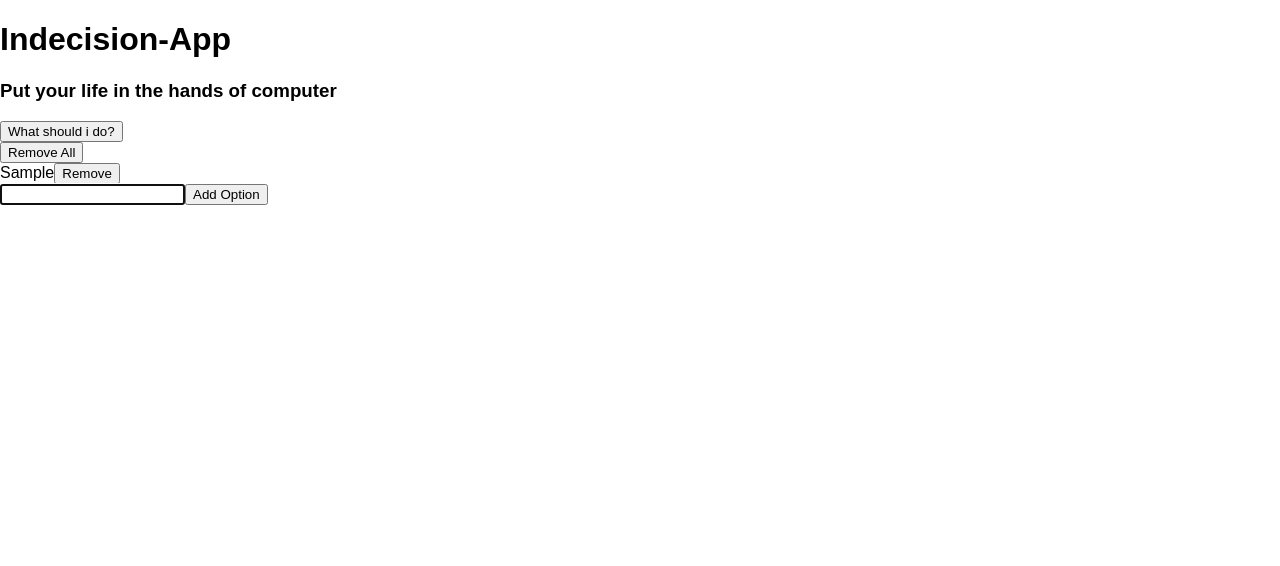
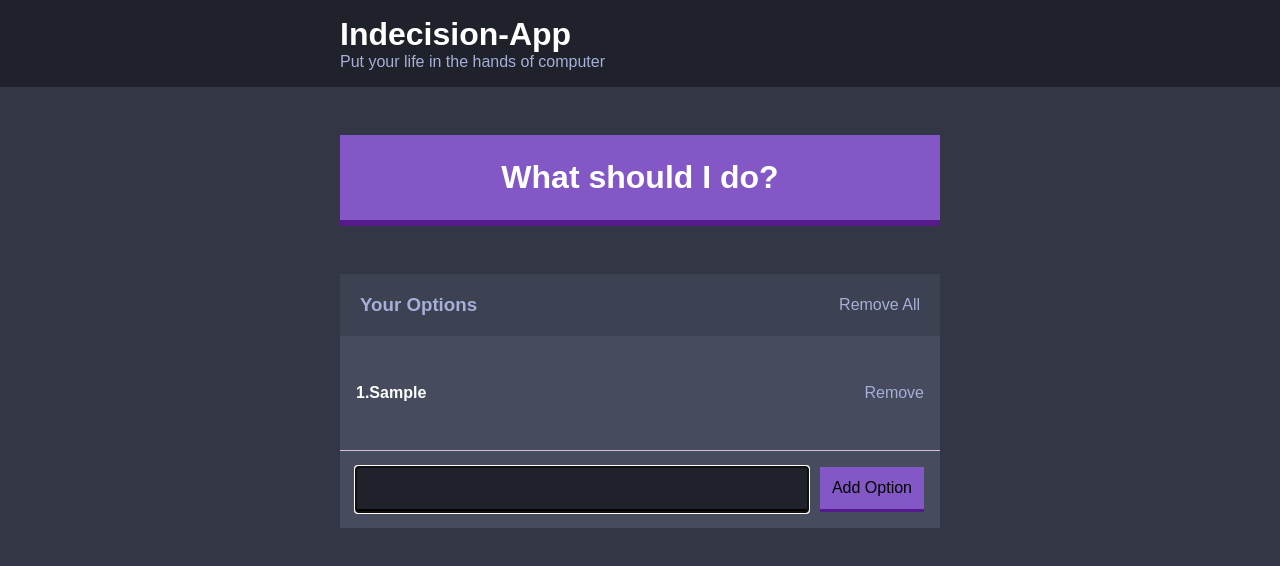
Before and after one commit to himanshush200599/Indecision, a React (Create React App) app: page / in a window 1280 px wide. Both pictures are taken after typing "Sample" into the empty fields and a click on the button "Add Option". Shown: the top 566 px of the page. Built offline with nearby package versions, Linux system fonts and the light colour scheme.

Commit message:
add third party modal and css styling

```diff
--- a/package.json
+++ b/package.json
@@ -3,8 +3,10 @@
   "version": "0.1.0",
   "private": true,
   "dependencies": {
+    "normalize.css": "^7.0.0",
     "react": "^16.4.2",
     "react-dom": "^16.4.2",
+    "react-modal": "^2.2.2",
     "react-scripts": "1.1.5"
   },
   "scripts": {
--- a/src/App.css
+++ b/src/App.css
@@ -0,0 +1,165 @@
+
+body{
+  font-family: Halvetica,Arial,sans-serif;
+  background: #333745;
+  font-size: 16px;
+}
+h1{
+  font-size: 16px;
+}
+.header{
+  background: #20222b;
+  margin-bottom: 48px;
+  padding:16px 0;
+  color:white;
+}
+.headertitle{
+  font-size: 32px;
+  margin:0;
+}
+.headersubtitle{
+  color:#a5afd7;
+  font-size: 16px;
+  font-weight: 500;
+  margin: 0;
+}
+.container{
+  max-width: 600px;
+  margin:0 auto;
+  padding: 0 16px;
+}
+
+.big-button{
+  background: #8357c5;
+  border:none;
+  border-bottom: 6px solid #551a8b;
+  color:white;
+  font-weight: bold;
+  font-size: 32px;
+  width:100%;
+  margin-bottom: 48px;
+  padding:24px;
+}
+.big-button:disabled{
+  opacity:.4;
+}
+button{
+  cursor:pointer;
+}
+button:disabled{
+  cursor:default;
+}
+.button{
+  background: #8357c5;
+  border:none;
+  border-bottom: 3px solid #551a8b;
+  font-weight: 500;
+  padding:12px;
+}
+.buttonlink{
+  background: none;
+  border:none;
+  color:#a5afd7;
+  padding:0;
+}
+.widget-header{
+  background: #3c4251;
+  color:#a5afd7;
+  padding:20px;
+  display:flex;
+  justify-content: space-between;
+}
+.widget-header-h3{
+  margin: 0;
+}
+
+.widget{
+  background:#464b5e;
+  margin-bottom: 48px;
+}
+.widget-message{
+  display: flex;
+  justify-content: center;
+  color: #a5afd7;
+  padding: 16px;
+  margin: 0;
+  border-bottom: 1px solid #D8BFD8;
+}
+.option{
+  border-bottom: 1px solid #d8bfd8;
+  display: flex;
+  justify-content: space-between;
+  padding:32px 16px;
+}
+.optiontext{
+  color:white;
+  font-weight: 800;
+  word-break: break-all;
+}
+.add-option-error{
+  color:#a5afd7;
+  font-style: italic;
+  padding: 0 16px;
+  margin: 16px 0 0 0 ;
+}
+.add-option{
+  display: flex;
+  flex-direction: column;
+  padding:16px;
+
+}
+.add-option-input{
+  flex-grow: 1;
+  background: #20222b;
+  border:none;
+  border-bottom: 3px solid black;
+  margin:0 0 12px 0;
+  color:white;
+  padding:12px;
+}
+.ReactModalPortal > div {
+  opacity: 0;
+}
+
+.ReactModalPortal .ReactModal__Overlay {
+  display: flex;
+  justify-content: center;
+  align-items: center;
+  transition: opacity 200ms ease-in-out;
+}
+
+.ReactModalPortal .ReactModal__Overlay--after-open {
+  opacity: 1;
+}
+
+.ReactModalPortal .ReactModal__Overlay--before-close {
+  opacity: 0;
+}
+
+.modal {
+  background: #464b5e;
+  color: white;
+  max-width: 300px;
+  outline: none;
+  padding: 32px;
+  text-align: center;
+}
+
+.modaltitle {
+  margin: 0 0 16px 0;
+}
+
+.modalbody {
+  margin: 0 0 32px 0;
+  font-size: 2rem;
+  font-weight: 300;
+  word-break: break-all;
+}
+@media (min-width:450px) {
+  .add-option{
+    flex-direction: row;
+  }
+.add-option-input{
+  margin: 0 12px 0 0;
+}
+}
--- a/src/App.js
+++ b/src/App.js
@@ -1,9 +1,11 @@
 import React, { Component } from 'react';
 import './App.css';
+import 'normalize.css/normalize.css';
 import Header from './Components/Header';
 import Action from './Components/Action';
 import AddOption from './Components/AddOption';
 import Options from './Components/Options';
+import OptionModal from './Components/OptionModal';
 //also we can pass default props toany componnet by defining by ComponentName.
 //defaultProps.
 class App extends Component {
@@ -13,8 +15,10 @@ class App extends Component {
     this.handleDeletesOption = this.handleDeletesOption.bind(this);
     this.handleAddOption = this.handleAddOption.bind(this);
     this.handlePick = this.handlePick.bind(this);
+    this.handleModalClose = this.handleModalClose.bind(this);
     this.state={
-      options :  []
+      options :  [],
+      selectedOption:undefined
     }
   }
   componentDidMount(){
@@ -27,6 +31,7 @@ class App extends Component {
 
     } catch (e) {
       //if try block does notr run then catch block, will execute.
+      console.log("Your app is fail here.local stoage doesnot work well")
     }
 
   }
@@ -39,6 +44,9 @@ class App extends Component {
 handleDeletesOptions(){
   this.setState(()=>({options:[] }));
 }
+handleModalClose(){
+  this.setState(()=>({selectedOption:undefined}))
+}
 handleDeletesOption(optionToRemove){
   this.setState((prevState)=>({
     options:prevState.options.filter((option)=>{
@@ -49,7 +57,8 @@ handleDeletesOption(optionToRemove){
 }
 handlePick(){
   const rand = Math.floor(Math.random()*this.state.options.length)
-  alert(this.state.options[rand])
+  const option = this.state.options[rand];
+  this.setState(()=>({selectedOption:option}));
 }
 handleAddOption(option){
   if(!option){
@@ -68,13 +77,22 @@ handleAddOption(option){
     return (
       <div className="App">
         <Header title={title} subtitle = {subtitle} />
+        <div className="container">
+
         <Action hasOptions = {this.state.options.length>0}
           handlePick={this.handlePick}/>
+        <div className="widget">
         <Options options={this.state.options}
           handleDeletesOptions={this.handleDeletesOptions}
           handleDeletesOption={this.handleDeletesOption} />
         <AddOption handleAddOption={this.handleAddOption}/>
+        </div>
+        <OptionModal
+          selectedOption={this.state.selectedOption}
+          handleModalClose = {this.handleModalClose}
+           />
       </div>
+    </div>
     );
   }
 }
--- a/src/Components/Action.js
+++ b/src/Components/Action.js
@@ -4,9 +4,9 @@ const Action = (props) => {
 
     return(
       <div>
-        <button onClick={props.handlePick}
+        <button className='big-button' onClick={props.handlePick}
           disabled={!props.hasOptions}
-          >What should i do?</button>
+          >What should I do?</button>
 
       </div>
     );
--- a/src/Components/AddOption.js
+++ b/src/Components/AddOption.js
@@ -21,10 +21,10 @@ export default class AddOption extends Component {
   render(){
     return(
       <div>
-        {this.state.error && <p>{this.state.error}</p>}
-        <form onSubmit={this.handleAddOption}>
-            <input type="text" name='option' />
-            <button type="submit">Add Option</button>
+        {this.state.error && <p className='add-option-error'>{this.state.error}</p>}
+        <form className='add-option' onSubmit={this.handleAddOption}>
+            <input className='add-option-input' type="text" name='option' />
+            <button className='button' type="submit">Add Option</button>
 
         </form>
       </div>
--- a/src/Components/Header.js
+++ b/src/Components/Header.js
@@ -2,11 +2,14 @@ import React from 'react';
 const Header = (props) =>{
 
     return(
-      <div>
-        <h1>
-        {props.title}
-        </h1>
-        <h3>{props.subtitle}</h3>
+      <div className='header'>
+        <div className='container'>
+          <h1 className='headertitle'>
+          {props.title}
+          </h1>
+          <h3 className='headersubtitle'>{props.subtitle}</h3>
+        </div>
+
       </div>
     );
 
--- a/src/Components/Option.js
+++ b/src/Components/Option.js
@@ -2,13 +2,13 @@ import React from 'react';
  const Option = (props) => {
 
     return(
-      <div>
-      {props.optionText}
-      <button
+      <div className='option'>
+    <p className='optiontext'>{props.count}.{props.optionText}</p>
+      <button className="button buttonlink"
         onClick={(e)=>{
           props.handleDeletesOption(props.optionText)}
-        }
-        >
+        }>
+
         Remove
       </button>
       </div>
--- /dev/null
+++ b/src/Components/OptionModal.js
@@ -0,0 +1,19 @@
+import React from 'react';
+import Modal from 'react-modal';
+
+const OptionModal = (props) =>(
+  <Modal className='modal'
+    isOpen={!!props.selectedOption}
+    closeTimeoutMS={200}
+    onRequestClose = {props.handleModalClose}
+    contentLabel = "Selected Option"
+
+  >
+  <h1 className='modeltitle'>
+   Selected Option
+  </h1>
+  {props.selectedOption && <p className='modalbody'>{props.selectedOption}</p> }
+  <button onClick={props.handleModalClose} className='button'>OKAY</button>
+  </Modal>
+)
+export default OptionModal;
--- a/src/Components/Options.js
+++ b/src/Components/Options.js
@@ -12,12 +12,17 @@ import Option from './Option';
     return(
 
       <div>
-        <button onClick={props.handleDeletesOptions}>Remove All</button>
-        {props.options.length===0&&<p>Add items to get started</p>}
+        <div className="widget-header">
+        <h3 className='widget-header-h3'>Your Options</h3>
+        <button className='button buttonlink'
+           onClick={props.handleDeletesOptions}>Remove All</button>
+           </div>
+        {props.options.length===0&&<p className='widget-message'>Add items to get started</p>}
       {
-        props.options.map((option)=> (
+        props.options.map((option,index)=> (
           <Option key={option}
             optionText={option}
+            count={index+1}
             handleDeletesOption={props.handleDeletesOption}/>
         ))
       }
```
Also changed, not shown: 1 other file (tests, documents, lock files or other folders).
